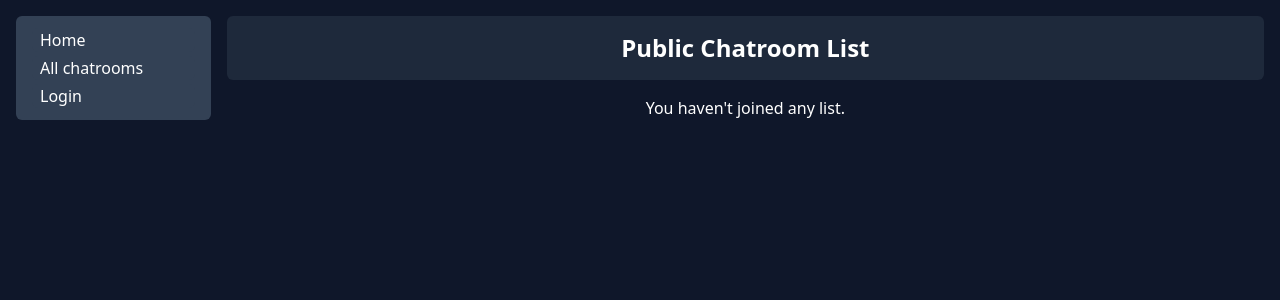
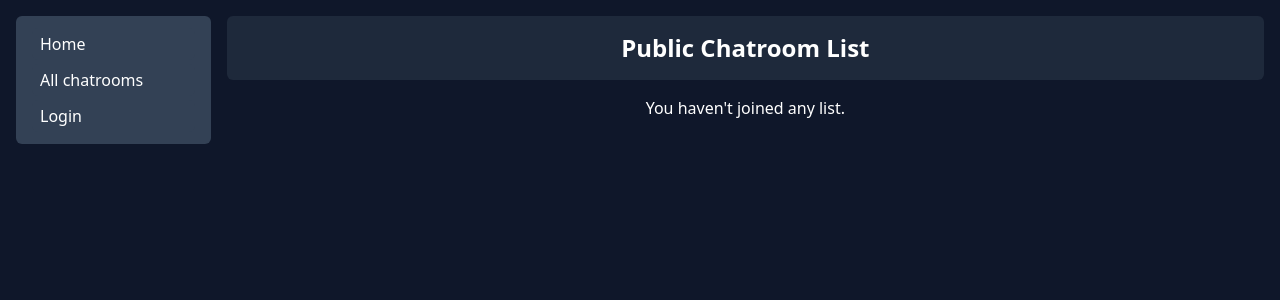
Before and after one commit to lin157644/ncu-tlk, a Django app: page /chatroom/list/ in a window 1280 px wide. Shown: the top 300 px of the page. Run offline with Django 4.2, Linux system fonts and the light colour scheme; data that the repository does not hold is empty; some libraries are stand-ins or nearby versions.

Commit message:
feat: make sidebar item larger

```diff
--- a/chatroom/templates/base.html
+++ b/chatroom/templates/base.html
@@ -16,19 +16,18 @@
     {% block sidebar %}
         <div class="col-span-1 row-span-full">
             <ul class="list-none bg-slate-700 px-3 py-2 sidebar-nav rounded-2">
-                <li class="my-1 rounded bg-slate-700 px-2 hover:bg-slate-500"><a href="{% url 'index' %}">Home</a>
+                <li><a class="my-1 rounded bg-slate-700 px-2 py-1 d-block w-100 hover:bg-slate-500" href="{% url 'index' %}">Home</a>
                 </li>
-                <li class="my-1 rounded bg-slate-700 px-2 hover:bg-slate-500"><a href="{% url 'chat-list' %}">All
-                    chatrooms</a></li>
+                <li><a class="my-1 whitespace-nowrap rounded bg-slate-700 px-2 py-1 d-block w-100 hover:bg-slate-500" href="{% url 'chat-list' %}">All chatrooms</a></li>
                 {% if user.is_authenticated %}
-                    <li class="mt-3 mb-1 rounded bg-slate-700 px-2 font-bold">{{ user.get_username }}</li>
-                    <li class="my-1 rounded bg-slate-700 px-2 hover:bg-slate-500"><a href="{% url 'my-chats' %}">My
+                    <li class="mt-3 mb-1 rounded bg-slate-700 px-2 py-1 font-bold d-block w-100">{{ user.get_username }}</li>
+                    <li><a class="my-1 rounded bg-slate-700 px-2 hover:bg-slate-500" href="{% url 'my-chats' %}">My
                         Chats</a></li>
-                    <li class="my-1 rounded bg-slate-700 px-2 hover:bg-slate-500"><a
-                            href="{% url 'logout' %}?next={{ request.path }}">Logout</a></li>
+                    <li><a class="my-1 rounded bg-slate-700 px-2 py-1  d-block w-100 hover:bg-slate-500"
+                           href="{% url 'logout' %}?next={{ request.path }}">Logout</a></li>
                 {% else %}
-                    <li class="my-1 rounded bg-slate-700 px-2 hover:bg-slate-500"><a
-                            href="{% url 'login' %}?next={{ request.path }}">Login</a></li>
+                    <li><a class="my-1 rounded bg-slate-700 px-2 py-1  d-block w-100 hover:bg-slate-500"
+                           href="{% url 'login' %}?next={{ request.path }}">Login</a></li>
                 {% endif %}
             </ul>
         </div>
```
